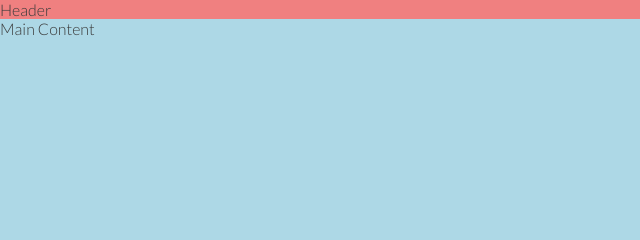
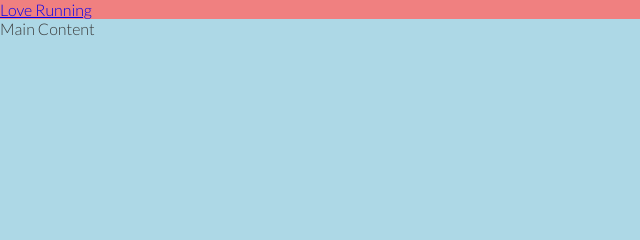
Before and after one commit to alexcurnow96/Love-Running, a plain HTML site: page index.html in a window 1280 px wide. Shown: the top 240 px of the page, 0-640 px from the left. Drawn offline with Linux system fonts and the light colour scheme.

Commit message:
Added logo to header and changed to Oswald font

```diff
--- a/assets/assets/css/style.css
+++ b/assets/assets/css/style.css
@@ -23,6 +23,10 @@ header {
     background-color: lightcoral;
 }
 
+h1 {
+    font-family: 'Oswald', sans-serif;
+}
+
 /* Main */
 main {
     background-color: lightblue;
--- a/index.html
+++ b/index.html
@@ -18,7 +18,9 @@
 <body>
     <!-- Header -->
     <header>
-        Header
+        <a href="index.html">
+            <h1v id="logo">Love Running</h1>
+        </a>
     </header>
     <!-- Main -->
     <main>
```
